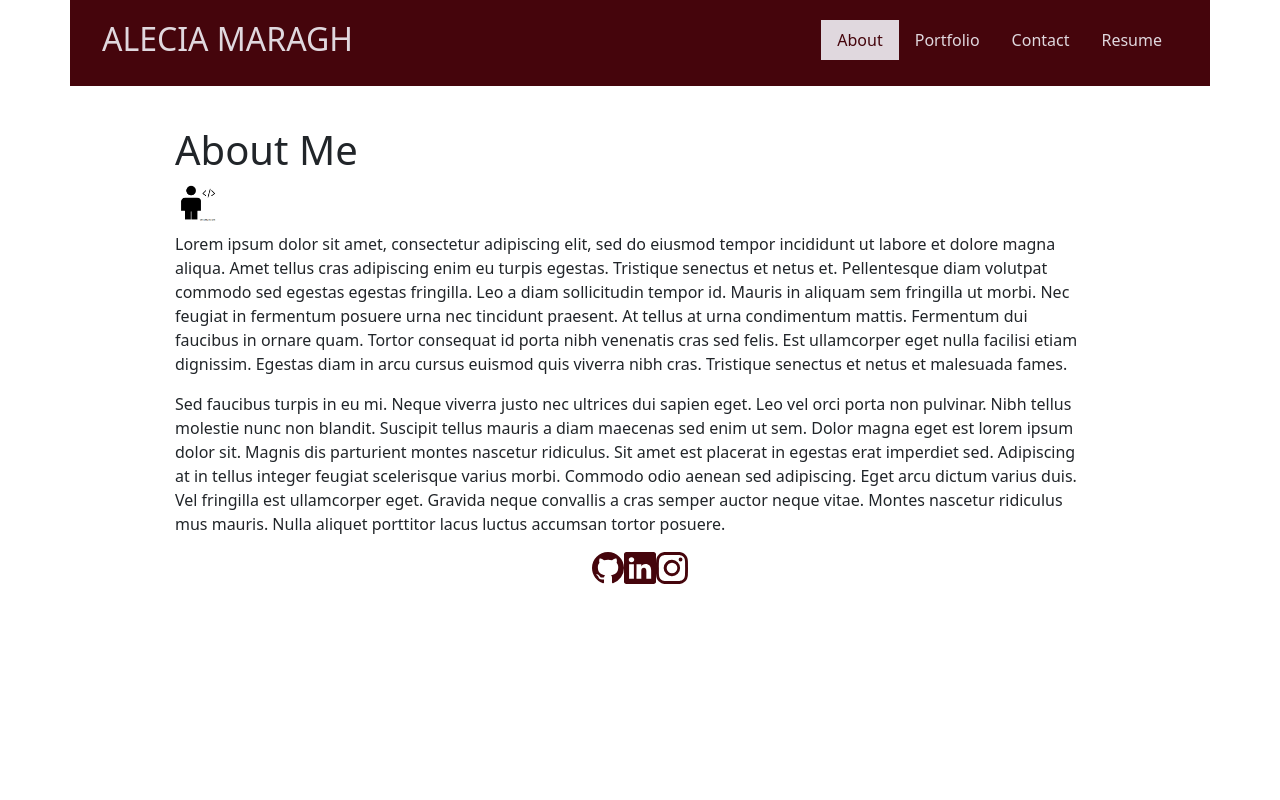
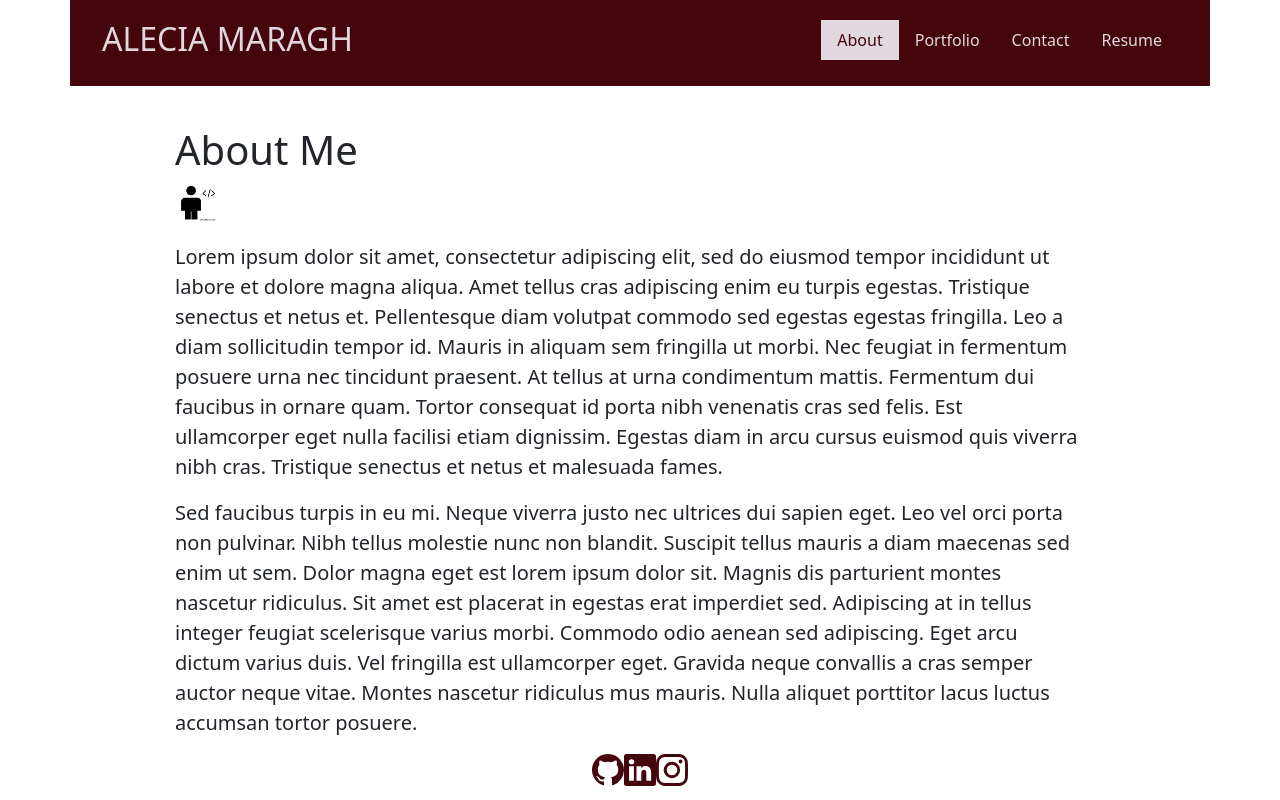
Before and after one commit to amaragh/react-my-portfolio, a React (Create React App) app in the folder react-my-portfolio/: page / in a window 1280 px wide. Built offline with nearby package versions, Linux system fonts and the light colour scheme.

Commit message:
continue styling font sizes and spacing

```diff
--- a/react-my-portfolio/src/components/Project.js
+++ b/react-my-portfolio/src/components/Project.js
@@ -38,15 +38,15 @@ function Project() {
     return (
         <div className='row justify-content-center'>
             {projects.map((project) =>
-                <section className='project col-md-10 col-lg-6' >
+                <section className='project col-md-4 col-lg-6 text-center' >
+                    <h4>{project.name}</h4>
+                    <p>This is a description of the {project.name} project. Click <a href={project.repoLink} target="_blank" rel="noreferrer">here</a> to see Github repo.</p>
                     <img
                         src={require(`../assets/images/${project.name}.png`)}
                         alt={project.name}
                         key={project.name}
-                        className='col-12'
+                        className='col-11 '
                     />
-                    <h4>{project.name}</h4>
-                    <p>This is a description of the {project.name} project. Click <a href={project.repoLink} target="_blank" rel="noreferrer">here</a> to see Github repo.</p>
                 </section>
             )}
 
--- a/react-my-portfolio/src/components/pages/About.js
+++ b/react-my-portfolio/src/components/pages/About.js
@@ -12,10 +12,10 @@ function About() {
 
                 </div>
 
-                <p className='first-paragraph'>
+                <p className='first-paragraph paragraph'>
                     Lorem ipsum dolor sit amet, consectetur adipiscing elit, sed do eiusmod tempor incididunt ut labore et dolore magna aliqua. Amet tellus cras adipiscing enim eu turpis egestas. Tristique senectus et netus et. Pellentesque diam volutpat commodo sed egestas egestas fringilla. Leo a diam sollicitudin tempor id. Mauris in aliquam sem fringilla ut morbi. Nec feugiat in fermentum posuere urna nec tincidunt praesent. At tellus at urna condimentum mattis. Fermentum dui faucibus in ornare quam. Tortor consequat id porta nibh venenatis cras sed felis. Est ullamcorper eget nulla facilisi etiam dignissim. Egestas diam in arcu cursus euismod quis viverra nibh cras. Tristique senectus et netus et malesuada fames.
                 </p>
-                <p>
+                <p className='paragraph'>
                     Sed faucibus turpis in eu mi. Neque viverra justo nec ultrices dui sapien eget. Leo vel orci porta non pulvinar. Nibh tellus molestie nunc non blandit. Suscipit tellus mauris a diam maecenas sed enim ut sem. Dolor magna eget est lorem ipsum dolor sit. Magnis dis parturient montes nascetur ridiculus. Sit amet est placerat in egestas erat imperdiet sed. Adipiscing at in tellus integer feugiat scelerisque varius morbi. Commodo odio aenean sed adipiscing. Eget arcu dictum varius duis. Vel fringilla est ullamcorper eget. Gravida neque convallis a cras semper auctor neque vitae. Montes nascetur ridiculus mus mauris. Nulla aliquet porttitor lacus luctus accumsan tortor posuere.
                 </p>
             </div>
--- a/react-my-portfolio/src/components/pages/Portfolio.js
+++ b/react-my-portfolio/src/components/pages/Portfolio.js
@@ -1,13 +1,13 @@
-import React, { useState } from 'react'
+import React from 'react'
 import Project from '../Project';
 
 function Portfolio() {
 
     return (
-        <div>
+        <div >
             <h1>My Projects</h1>
 
-            <section>
+            <section className='all-projects'>
                 <Project/>
             </section>
         </div>
--- a/react-my-portfolio/src/index.css
+++ b/react-my-portfolio/src/index.css
@@ -52,14 +52,22 @@ li {
 }
 
 .first-paragraph {
-  margin-top: 10px;
+  margin-top: 20px;
+}
+
+.paragraph {
+  font-size: 20px;
 }
 /* ABOUT ME SECTION END */
 
 
 /* PROJECTS SECTION START */
+.all-projects {
+  margin-top: 30px;
+}
 .project {
   padding: 10px;
+  margin-bottom: 20px;
 }
 
 .project h4 {
@@ -68,6 +76,10 @@ li {
 /* PROJECTS SECTION END */
 
 /* CONTACT SECTION START */
+.card-body h1{
+  font-size: 30px;
+}
+
 .form-input {
   border: 1px solid var(--darker);
   display: block;
@@ -92,6 +104,4 @@ li {
 .error-text {
   color: red;
 }
-
-
 /* CONTACT SECTION END */
```
